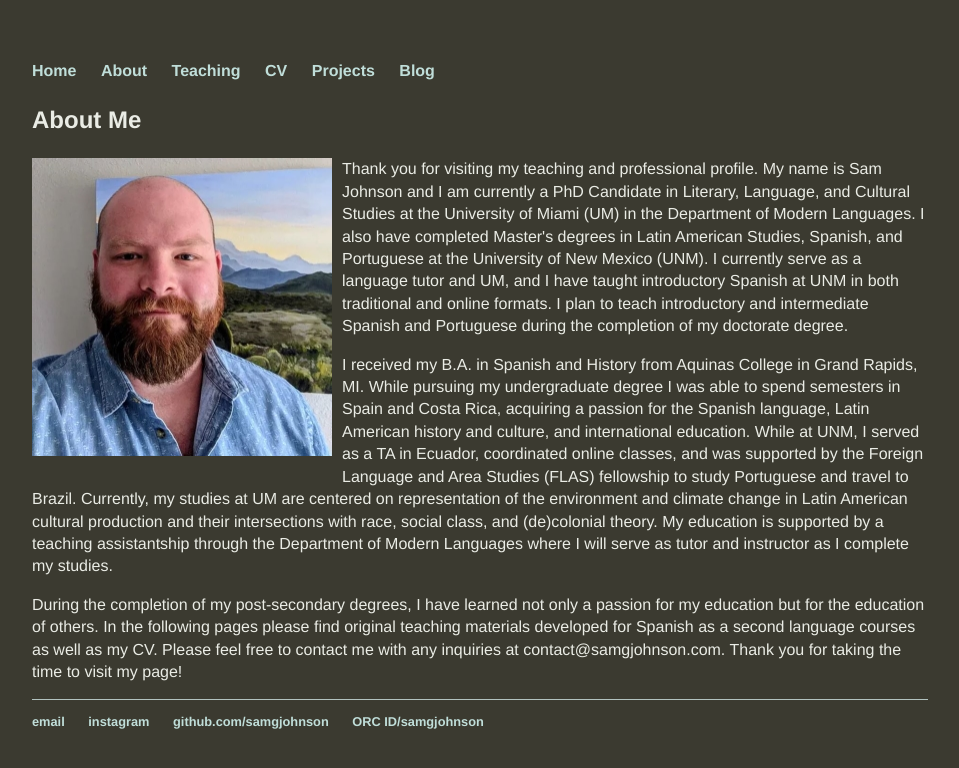
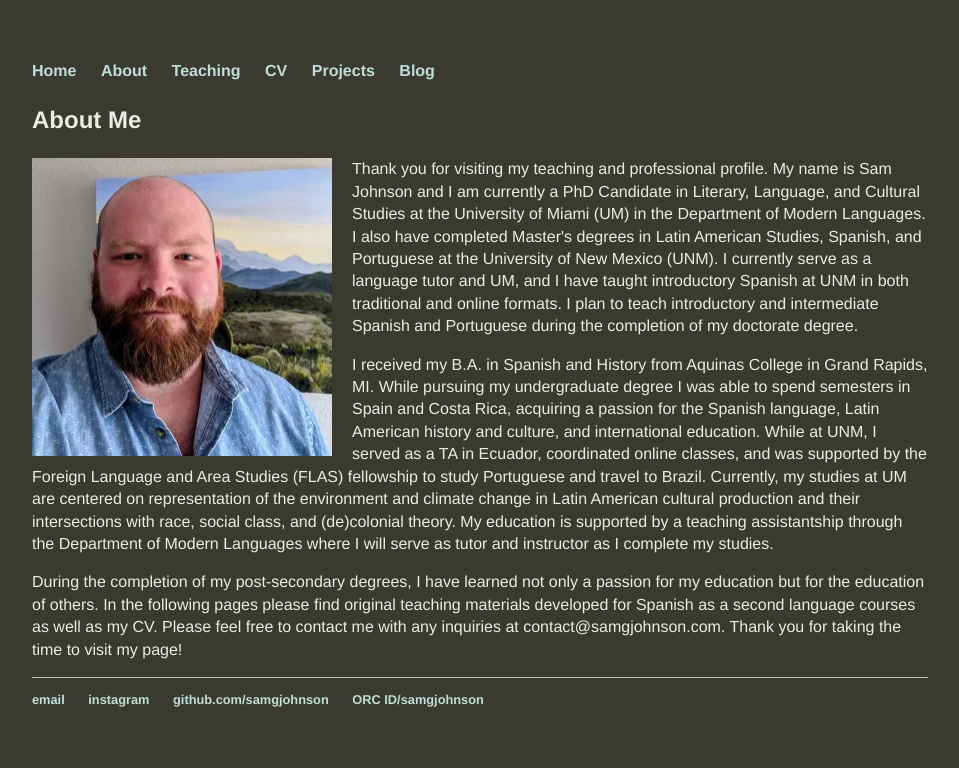
Before and after one commit to samgjohnson/samgjohnson.github.io, a Jekyll site: the page built from about/index.html, in a window 1280 px wide. Shown: the top 768 px of the page, without its empty margins (160-1119 px from the left). Built offline with Jekyll 4.4.1, drawn with Linux system fonts in a browser that asks for light colours.

Commit message:
Update index.html

```diff
--- a/about/index.html
+++ b/about/index.html
@@ -3,7 +3,7 @@
 title: About Me
 ---
 <h3>About Me </h3>
-<img src="/assets/headshot2.JPG" align="left" style="padding: 0px 10px 10px 0px; width:300px;height:298px"><p>Thank you for visiting my teaching and professional profile. My name is Sam Johnson and I am currently a PhD Candidate in Literary, Language, and Cultural Studies at the University of Miami (UM) in the Department of Modern Languages. I also have completed Master's degrees in Latin American Studies, Spanish, and Portuguese at the University of New Mexico (UNM). I currently serve as a language tutor and UM, and I have taught introductory Spanish at UNM in both traditional and online formats. I plan to teach introductory and intermediate Spanish and Portuguese during the completion of my doctorate degree.</p>
+<img src="/assets/headshot2.JPG" align="left" style="padding: 0px 20px 0px 0px; width:300px;height:298px"><p>Thank you for visiting my teaching and professional profile. My name is Sam Johnson and I am currently a PhD Candidate in Literary, Language, and Cultural Studies at the University of Miami (UM) in the Department of Modern Languages. I also have completed Master's degrees in Latin American Studies, Spanish, and Portuguese at the University of New Mexico (UNM). I currently serve as a language tutor and UM, and I have taught introductory Spanish at UNM in both traditional and online formats. I plan to teach introductory and intermediate Spanish and Portuguese during the completion of my doctorate degree.</p>
 <p>I received my B.A. in Spanish and History from Aquinas College in Grand Rapids, MI. While pursuing my undergraduate degree I was able to spend semesters in Spain and Costa Rica, acquiring a passion for the Spanish language, Latin American history and culture, and international education. While at UNM, I served as a TA in Ecuador, coordinated online classes, and was supported by the Foreign Language and Area Studies (FLAS) fellowship to study Portuguese and travel to Brazil. Currently, my studies at UM are centered on representation of the environment and climate change in Latin American cultural production and their intersections with race, social class, and (de)colonial theory. My education is supported by a teaching assistantship through the Department of Modern Languages where I will serve as tutor and instructor as I complete my studies.</p>
 <p> During the completion of my post-secondary degrees, I have learned not only a passion for my education but for the education of others. In the following pages please find original teaching materials developed for Spanish as a second language courses as well as my CV.
 Please feel free to contact me with any inquiries at contact@samgjohnson.com. Thank you for taking the time to visit my page!</p>
```
